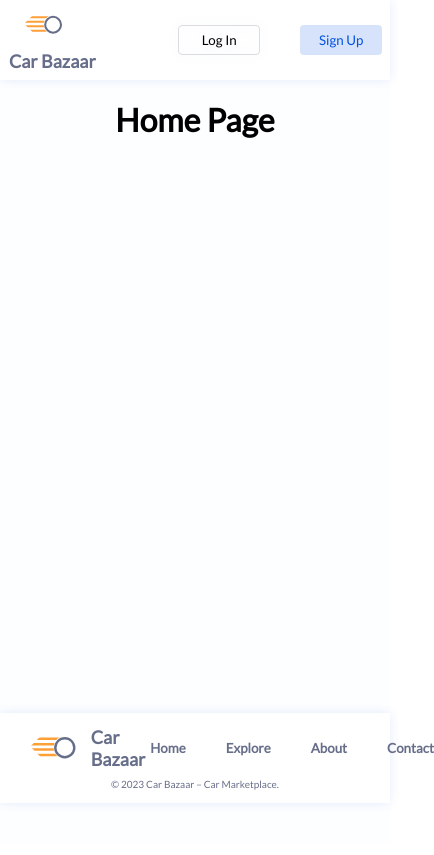
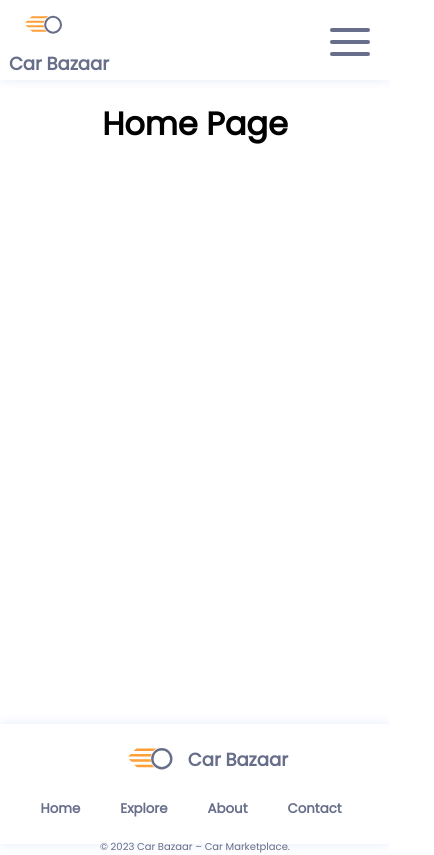
Before and after one commit to pesto-students/team1-manish-team1-manish, a React (Create React App) app: page / in a window 390 px wide. Shown: the whole page, 434 px wide, since content can reach past the window. Built offline with nearby package versions, Linux system fonts and the light colour scheme.

Commit message:
Made header footer login and signup responsive

```diff
--- a/src/Pages/Login/login.css
+++ b/src/Pages/Login/login.css
@@ -30,7 +30,7 @@
 .login-input-container > input {
   height: 40px;
   width: 320px;
-  margin: 5px;
+  margin: 10px;
   border: 1px solid #c7cbd3;
   border-radius: 10px;
   padding-left: 10px;
@@ -66,3 +66,14 @@
 .signup-already > p > a {
   color: #00b5f0;
 }
+
+@media (max-width: 480px) {
+  .App {
+    background-color: white;
+  }
+
+  .login-form-container {
+    background-color: transparent;
+    border: none;
+  }
+}
--- a/src/Pages/register/register.css
+++ b/src/Pages/register/register.css
@@ -18,17 +18,17 @@
 
 .input-container {
   display: flex;
+  flex-direction: column;
 }
 
 .input-container > div {
   display: flex;
-  flex-direction: column;
 }
 
 .input-container > div > input {
   height: 40px;
-  width: 150px;
-  margin: 5px;
+  width: 170px;
+  margin: 10px;
   border: 1px solid #c7cbd3;
   border-radius: 10px;
   padding-left: 10px;
@@ -60,3 +60,24 @@
 .signup-already > p > a {
   color: #00b5f0;
 }
+
+@media (max-width: 480px) {
+  .input-container > div {
+    display: flex;
+    flex-direction: column;
+  }
+
+  .input-container > div > input {
+    height: 40px;
+    width: 320px;
+  }
+
+  .App {
+    background-color: white;
+  }
+
+  .form-container {
+    background-color: transparent;
+    border: none;
+  }
+}
--- a/src/Pages/register/register.jsx
+++ b/src/Pages/register/register.jsx
@@ -14,14 +14,16 @@ const Register = () => {
           <h1 className="dark-font">Hello !</h1>
           <p className="darker-font">Signup to create your account !</p>
           <div className="input-container">
-            <div className="left-container">
+            <div className="input-container-1">
               <input type="text" placeholder=" Full Name" />
+              <input type="text" placeholder=" Last Name" />
+            </div>
+            <div className="input-container-2">
               <input type="email" placeholder=" Email" />
+              <input type="tel" placeholder=" Phone No." />
+            </div>
+            <div className="input-container-3">
               <input type="password" placeholder=" Password" />
-            </div>
-            <div className="right-container">
-              <input type="text" placeholder=" Last Name" />
-              <input type="tel" placeholder=" Phone No." />
               <input type="password" placeholder=" Confirm Password" />
             </div>
           </div>
--- a/src/Store/InitialState.js
+++ b/src/Store/InitialState.js
@@ -1 +1,3 @@
-export const initialState = {};
+export const initialState = {
+  isDesktop: true,
+};
--- a/src/components/footer/footer.css
+++ b/src/components/footer/footer.css
@@ -64,6 +64,21 @@
   font-size: x-small;
   position: relative;
   bottom: 5px;
+  margin-bottom: 50px;
   display: flex;
   justify-content: center;
 }
+
+@media (max-width: 480px) {
+  .footer-container {
+    height: 120px;
+  }
+
+  .footer {
+    flex-direction: column;
+  }
+
+  .footer-links {
+    margin-bottom: 20px;
+  }
+}
--- a/src/components/header/header.css
+++ b/src/components/header/header.css
@@ -3,8 +3,14 @@
   justify-content: space-between;
   align-items: center;
   height: 80px;
+  width: 100%;
   background: #ffffff;
   box-shadow: 0px 0px 10px rgba(0, 82, 224, 0.11);
+  transition: ease-in-out 0.4s;
+}
+
+.hamburger-container {
+  display: none;
 }
 
 .header-brand {
@@ -52,3 +58,110 @@
   color: #0052e0;
   border: none;
 }
+
+#hamburger-icon {
+  width: 40px;
+  height: 25px;
+  position: relative;
+  margin: auto;
+  -webkit-transform: rotate(0deg);
+  -moz-transform: rotate(0deg);
+  -o-transform: rotate(0deg);
+  transform: rotate(0deg);
+  -webkit-transition: 0.5s ease-in-out;
+  -moz-transition: 0.5s ease-in-out;
+  -o-transition: 0.5s ease-in-out;
+  transition: 0.5s ease-in-out;
+  cursor: pointer;
+}
+
+#hamburger-icon span {
+  display: block;
+  position: absolute;
+  height: 4px;
+  width: 100%;
+  background: rgba(103, 110, 138, 1);
+  border-radius: 9px;
+  opacity: 1;
+  left: 0;
+  -webkit-transform: rotate(0deg);
+  -moz-transform: rotate(0deg);
+  -o-transform: rotate(0deg);
+  transform: rotate(0deg);
+  -webkit-transition: 0.25s ease-in-out;
+  -moz-transition: 0.25s ease-in-out;
+  -o-transition: 0.25s ease-in-out;
+  transition: 0.25s ease-in-out;
+}
+
+#hamburger-icon span:nth-child(1) {
+  top: 0px;
+}
+
+#hamburger-icon span:nth-child(2) {
+  top: 12px;
+}
+
+#hamburger-icon span:nth-child(3) {
+  top: 24px;
+}
+
+#hamburger-icon.open span:nth-child(1) {
+  top: 18px;
+  -webkit-transform: rotate(135deg);
+  -moz-transform: rotate(135deg);
+  -o-transform: rotate(135deg);
+  transform: rotate(135deg);
+}
+
+#hamburger-icon.open span:nth-child(2) {
+  opacity: 0;
+  left: -60px;
+}
+
+#hamburger-icon.open span:nth-child(3) {
+  top: 18px;
+  -webkit-transform: rotate(-135deg);
+  -moz-transform: rotate(-135deg);
+  -o-transform: rotate(-135deg);
+  transform: rotate(-135deg);
+}
+
+@media (max-width: 480px) {
+  #hamburger-icon {
+    display: block;
+    font-size: xx-large;
+    align-self: baseline;
+  }
+
+  .header-links {
+    display: none;
+  }
+
+  .header-open {
+    height: 190px;
+  }
+
+  .hamburger-links-open {
+    margin-top: 30px;
+    display: flex;
+    flex-direction: column;
+    align-items: flex-start;
+    gap: 3px;
+  }
+
+  .hamburger-links-open > a {
+    text-decoration: none;
+    color: rgba(103, 110, 138, 1);
+  }
+
+  .hamburger-links-close {
+    display: none;
+  }
+
+  .hamburger-container {
+    display: flex;
+    flex-direction: column;
+    margin-right: 20px;
+  }
+}
--- a/src/components/header/header.jsx
+++ b/src/components/header/header.jsx
@@ -1,11 +1,20 @@
-import React from "react";
+import React, { useState } from "react";
 import "./header.css";
 import { Link } from "react-router-dom";
+// import { Icon } from "@iconify/react";
 
 const Header = () => {
+  const [toggleHeaderClass, setToggleHeaderClass] = useState("close");
+  const toggleHeader = () => {
+    if (toggleHeaderClass === "close") {
+      setToggleHeaderClass("open");
+    } else {
+      setToggleHeaderClass("close");
+    }
+  };
   return (
     <>
-      <div className="header">
+      <div className={`header header-${toggleHeaderClass}`}>
         <div className="header-brand">
           <div className="brand-logo-header">
             <img src="/assets/Logo.svg" />
@@ -20,6 +29,29 @@ const Header = () => {
             <button className="header-signup-btn">Sign Up</button>
           </Link>
         </div>
+        <div className="hamburger-container">
+          <div
+            id="hamburger-icon"
+            className={toggleHeaderClass}
+            onClick={toggleHeader}
+          >
+            <span></span>
+            <span></span>
+            <span></span>
+          </div>
+          <div className={`hamburger-links-${toggleHeaderClass}`}>
+            <Link to="/login">
+              <p className="hamburger-login-btn" onClick={toggleHeader}>
+                Log In
+              </p>
+            </Link>
+            <Link to="/register">
+              <p className="hamburger-signup-btn" onClick={toggleHeader}>
+                Sign Up
+              </p>
+            </Link>
+          </div>
+        </div>
       </div>
     </>
   );
--- a/src/styles.css
+++ b/src/styles.css
@@ -1,8 +1,8 @@
-@import url("https://fonts.googleapis.com/css2?family=Lato&display=swap");
+@import url("https://fonts.googleapis.com/css2?family=Poppins&display=swap");
 * {
   margin: 0;
   padding: 0;
-  font-family: "Lato", sans-serif;
+  font-family: "Poppins", sans-serif;
 }
 
 .darkest-font {
@@ -19,20 +19,24 @@
 
 body {
   height: 100%;
+  width: 100%;
 }
 
 #root {
   height: 100%;
+  width: 100%;
 }
 
 html {
   height: 100%;
+  width: 100%;
 }
 
 .App {
   font-family: sans-serif;
   display: flex;
   height: 100%;
+  width: 100%;
   flex-direction: column;
   background: rgba(253, 254, 255, 1);
 }
@@ -40,7 +44,7 @@ html {
 .home {
   display: flex;
   justify-content: center;
-  height: 75%;
+  height: 100%;
 }
 
 .home > h1 {
```
